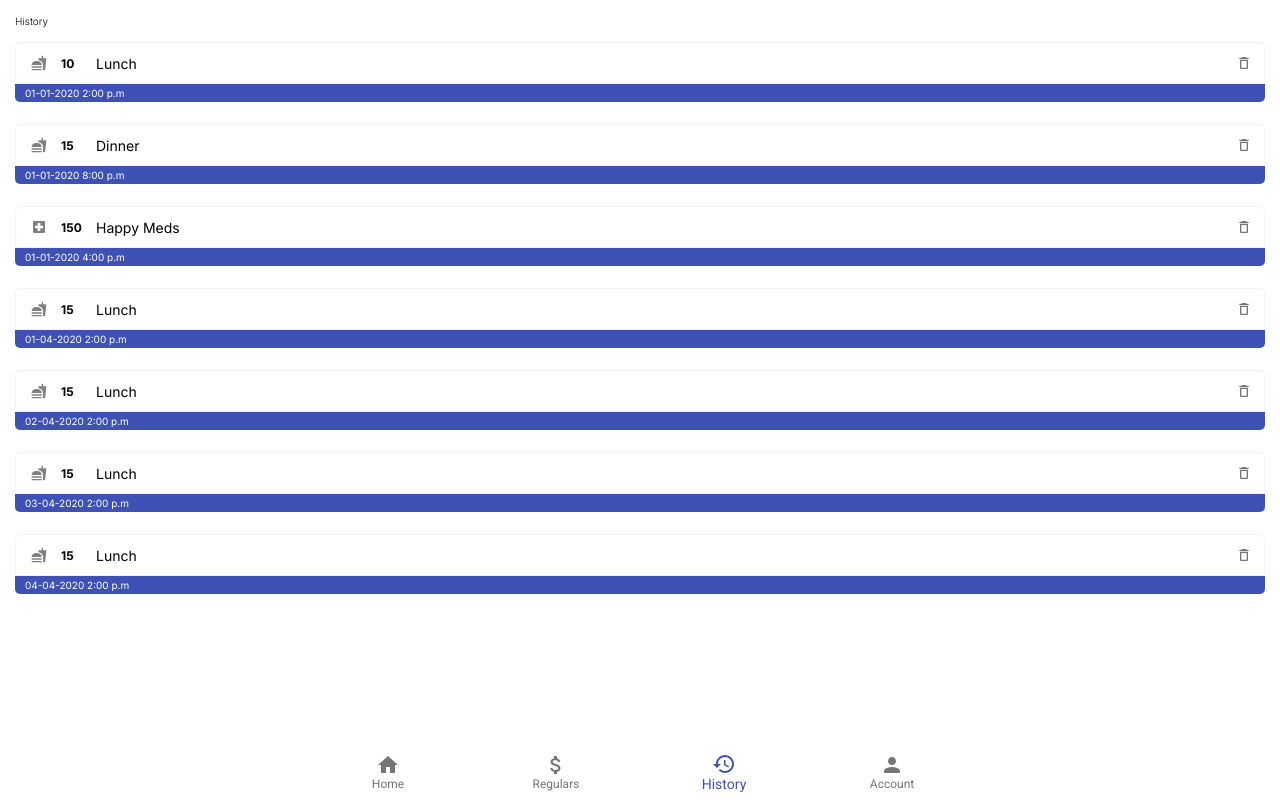
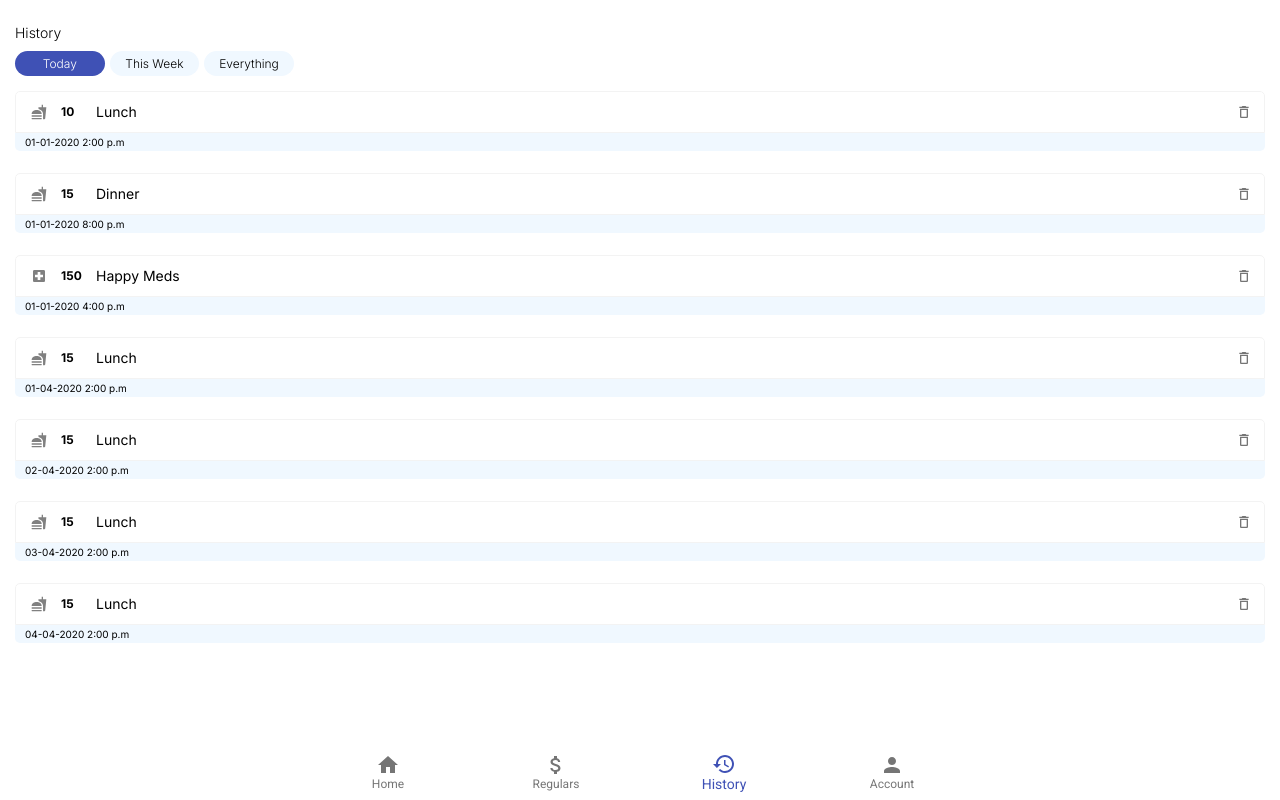
Before and after one commit to rajsaha/lazywallet, a React (Create React App) app: page /history in a window 1280 px wide. Built offline with nearby package versions, Linux system fonts and the light colour scheme.

Commit message:
added toggles to history. changed to rem from px for all fonts

```diff
--- a/src/components/AddExpense/AddExpense.js
+++ b/src/components/AddExpense/AddExpense.js
@@ -87,7 +87,7 @@ function AddExpense({
                         {(formik.touched.type && formik.errors.type) ?
                             <FormHelperText>Required</FormHelperText> : formik.errors.type}
                     </FormControl>
-                    <TextField error={!!formik.touched.amount && !!formik.errors.amount}
+                    <TextField type="number" error={!!formik.touched.amount && !!formik.errors.amount}
                                helperText={(formik.touched.amount && formik.errors.amount) ? formik.errors.amount : ''}
                                name="amount"
                                variant="outlined" placeholder="Amount"
--- a/src/components/AddExpense/AddExpense.scss
+++ b/src/components/AddExpense/AddExpense.scss
@@ -1,3 +1,5 @@
+form {
+  margin-top: 2px;
   .inputs {
     display: grid;
     grid-template-columns: 1fr 1fr;
@@ -14,6 +16,7 @@
 
     div:nth-of-type(3) {
       grid-area: amount;
+    }
   }
 }
 
--- a/src/components/ExpenseHistory/ExpenseHistory.scss
+++ b/src/components/ExpenseHistory/ExpenseHistory.scss
@@ -7,14 +7,13 @@
     max-height: 50px;
 
     .date-time {
-        font-size: 10px;
+        font-size: 0.625rem;
 
         p {
             padding: 3px 10px;
-            background-color: #3f51b5;
+            background-color: aliceblue;
             border-bottom-left-radius: 5px;
             border-bottom-right-radius: 5px;
-            color: white;
             @extend .interFont;
             font-weight: 400;
             margin: 0;
@@ -37,13 +36,13 @@
             margin-left: 10px;
 
             .MuiSvgIcon-root {
-                font-size: 16px;
+                font-size: 1rem;
                 fill: grey;
             }
         }
 
         .amount {
-            font-size: 12px;
+            font-size: 0.75rem;
             font-weight: bold;
             @extend .interFont;
             align-self: center;
@@ -54,12 +53,12 @@
             align-self: center;
             @extend .interFont;
             font-weight: 400;
-            font-size: 14px;
+            font-size: 0.875rem;
         }
 
         button {
             .MuiSvgIcon-root {
-                font-size: 16px;
+                font-size: 1rem;
             }
         }
     }
--- a/src/components/RegularExpense/RegularExpense.scss
+++ b/src/components/RegularExpense/RegularExpense.scss
@@ -22,7 +22,7 @@
     }
 
     p.title {
-        font-size: 12px;
+        font-size: 0.75rem;
         margin: 0 0 10px 0;
         color: rgb(65, 65, 65);
         @extend .interFont;
@@ -33,7 +33,7 @@
         width: 100%;
         align-self: flex-end;
         color: rgb(65, 65, 65);
-        font-size: 10px;
+        font-size: 0.625rem;
     }
 }
 
@@ -60,13 +60,13 @@
             margin-left: 10px;
 
             .MuiSvgIcon-root {
-                font-size: 16px;
+                font-size: 1rem;
                 fill: grey;
             }
         }
 
         .amount {
-            font-size: 12px;
+            font-size: 0.75rem;
             font-weight: bold;
             @extend .interFont;
             align-self: center;
@@ -77,7 +77,7 @@
             align-self: center;
             @extend .interFont;
             font-weight: 400;
-            font-size: 14px;
+            font-size: 0.875rem;
         }
     }
 
@@ -87,7 +87,7 @@
         grid-gap: 5px;
 
         .MuiSvgIcon-root {
-            font-size: 16px;
+            font-size: 1rem;
         }
     }
 }
--- a/src/components/SpentOn/SpentOn.scss
+++ b/src/components/SpentOn/SpentOn.scss
@@ -6,8 +6,7 @@
     padding-top: 15px;
 
     small {
-        font-size: 10px;
-        font-weight: 300;
+        font-size: 0.625rem;
     }
 
     p {
--- a/src/index.scss
+++ b/src/index.scss
@@ -26,9 +26,16 @@ code {
   box-sizing: border-box;
 
   .section-header {
-    font-size: 10px;
     @extend .interFont;
-    font-weight: 300;
+
+    h1 {
+      font-size: 0.875rem;
+      font-weight: 300;
+    }
+
+    p {
+      margin: 0 0 15px 0;
+    }
   }
 
   .section-content {
--- a/src/pages/History/History.js
+++ b/src/pages/History/History.js
@@ -6,6 +6,7 @@ import './History.scss';
 function History() {
     const [latExps, setLatExps] = useState([]);
     const [latExpsLength, setLatExpsLength] = useState(latExps.length);
+    const [range, setRange] = useState(0);
 
     const getAllExpenses = useCallback(() => {
         setLatExps(dummyDataObj.getAllExpenses());
@@ -30,7 +31,14 @@ function History() {
         <div className="history-container">
             <div className="history">
                 <div className="section padding-horizontal-15">
-                    <div className="section-header">History</div>
+                    <div className="section-header">
+                        <h1>History</h1>
+                        <div className="range-controls">
+                            <p onClick={() => setRange(0)} className={range === 0 ? 'selected' : ''}>Today</p>
+                            <p onClick={() => setRange(1)} className={range === 1 ? 'selected' : ''}>This Week</p>
+                            <p onClick={() => setRange(2)} className={range === 2 ? 'selected' : ''}>Everything</p>
+                        </div>
+                    </div>
                     <div className="section-content">
                         <div className="latest-expenses">
                             {latExps.map((value, index) => {
--- a/src/pages/History/History.scss
+++ b/src/pages/History/History.scss
@@ -5,12 +5,32 @@
     padding-top: 15px;
 
     .section-header {
-      margin-bottom: 15px;
+      .range-controls {
+        display: inline-grid;
+        grid-template-columns: 1fr 1fr 1fr;
+        grid-gap: 5px;
+
+        p {
+          font-size: 0.75rem;
+          font-weight: 300;
+          text-align: center;
+          background-color: aliceblue;
+          border-radius: 25px;
+          padding: 5px 15px;
+          align-self: center;
+          transition: background-color 0.2s ease-in-out;
+        }
+      }
     }
 
     .section-content {
-      height: calc(100vh - 100px);
+      height: calc(100vh - 150px);
       overflow-y: auto;
     }
   }
 }
+
+.selected {
+  background-color: #3f51b5 !important;
+  color: white;
+}
--- a/src/pages/Home/Home.js
+++ b/src/pages/Home/Home.js
@@ -36,14 +36,18 @@ function Homepage() {
             </div>
 
             <div className="section">
-                <h3 className="section-header padding-horizontal-15">Regular Expenses</h3>
+                <div className="section-header padding-horizontal-15">
+                    <h1>Regular Expenses</h1>
+                </div>
                 <div className="section-content">
                     <RegularExpenseGrid></RegularExpenseGrid>
                 </div>
             </div>
 
             <div className="section padding-horizontal-15">
-                <h3 className="section-header">Add an Expense</h3>
+                <div className="section-header">
+                    <h1>Add an Expense</h1>
+                </div>
                 <div className="section-content">
                     <AddExpense expenseCallback={addNewExpense}/>
                 </div>
--- a/src/pages/Regulars/Regulars.js
+++ b/src/pages/Regulars/Regulars.js
@@ -71,7 +71,9 @@ function Regulars() {
             <div className="regulars-container">
                 <div className="regulars">
                     <div className="section padding-horizontal-15">
-                        <div className="section-header">Regulars</div>
+                        <div className="section-header">
+                            <h1>Regulars</h1>
+                        </div>
                         <div className="section-content">
                             <div className="latest-expenses">
                                 {regExps.map((value, index) => {
--- a/src/pages/Regulars/Regulars.scss
+++ b/src/pages/Regulars/Regulars.scss
@@ -10,7 +10,7 @@
       }
 
       .section-content {
-        height: calc(100vh - 160px);
+        height: calc(100vh - 175px);
         overflow-y: auto;
       }
     }
```
Also changed, not shown: 1 other file (tests, documents, lock files or other folders). Lines whose indentation alone changed are shown as unchanged.
